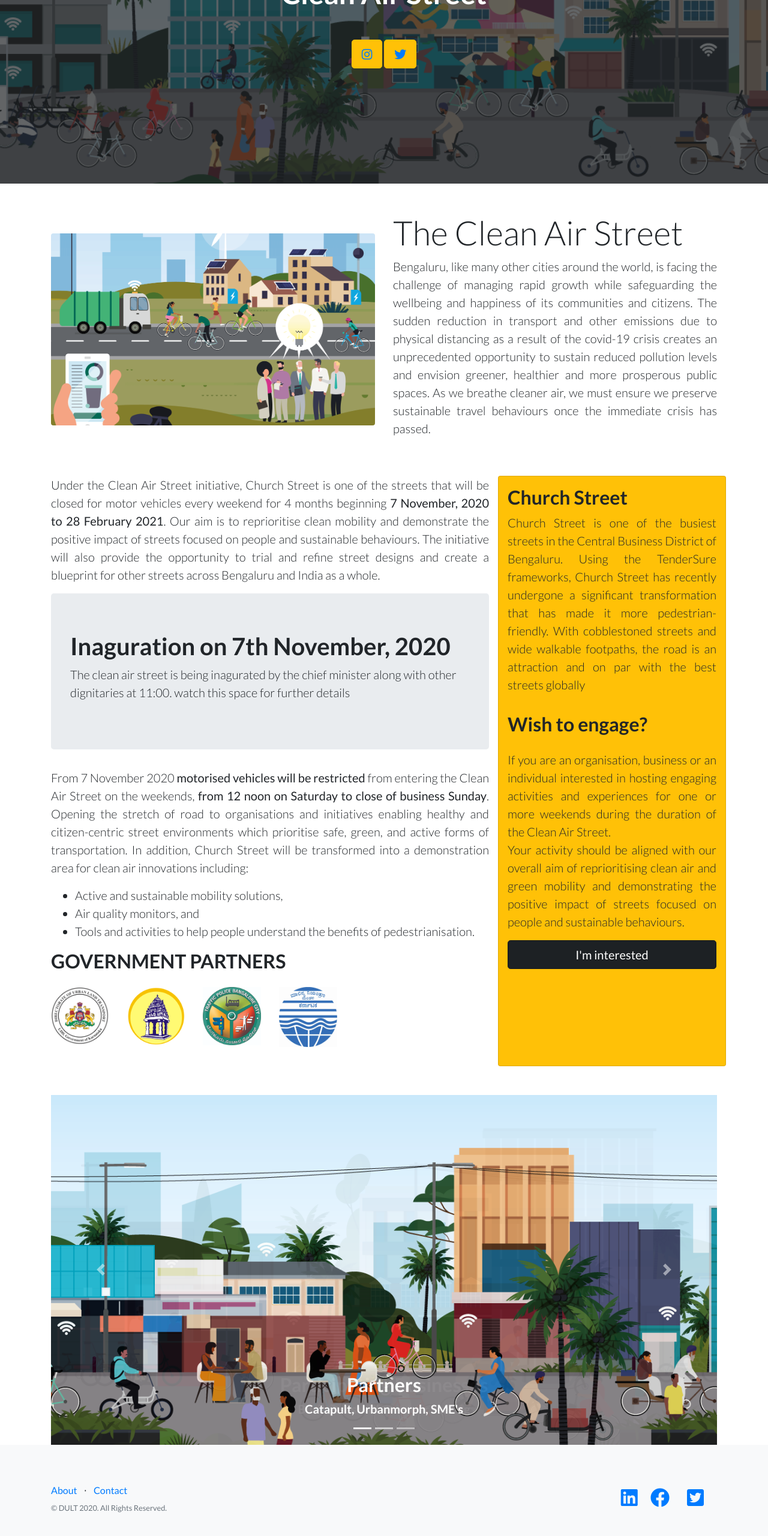
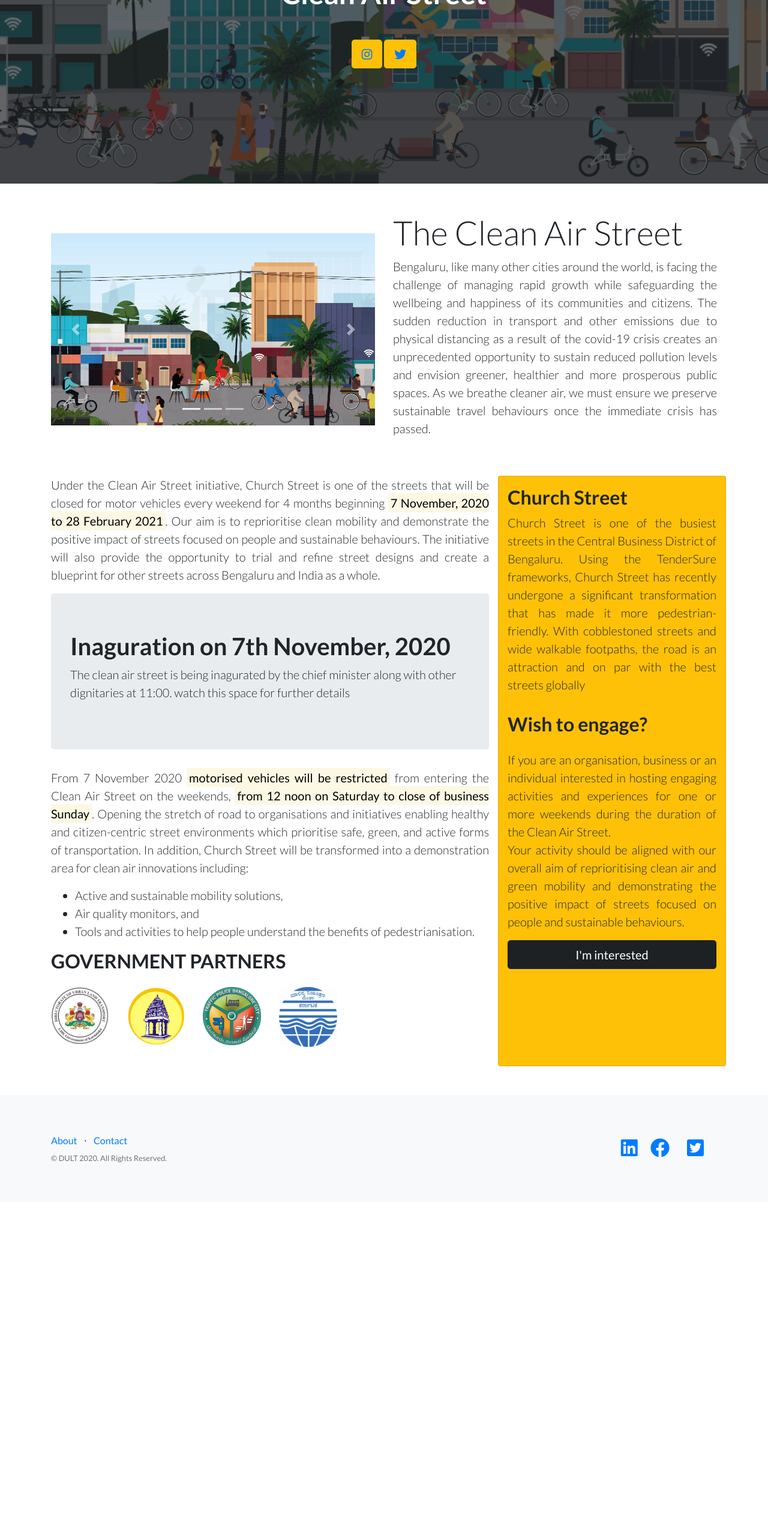
Before and after one commit to urbanmorph/cas, a website: page index.html in a window 1280 px wide. Shown: the part 232-2792 px from the top of the page at 60% size. After the commit the page ends 2236 px from the top, so only its background shows below. Drawn offline with nearby package versions, Linux system fonts and the light colour scheme.

Commit message:
Update index.html

```diff
--- a/index.html
+++ b/index.html
@@ -71,7 +71,35 @@
    <!-- Heading Row -->
     <div class="row align-items-center my-5">
       <div class="col-lg-6">
-        <img class="img-fluid rounded mb-4 mb-lg-0" src="img/iifca.png" style="width: 100%;height: 25vw;object-fit: cover;" alt="iifca">
+
+      	<div id="carouselIndicators" class="carousel slide carousel-fade" data-ride="carousel">
+		  <ol class="carousel-indicators">
+		    <li data-target="#carouselIndicators" data-slide-to="0" class="active"></li>
+		    <li data-target="#carouselIndicators" data-slide-to="1"></li>
+		    <li data-target="#carouselIndicators" data-slide-to="2"></li>
+		  </ol>
+		  <div class="carousel-inner">
+		    <div class="carousel-item active">
+		      <img class="d-block w-100"  style="width: 100%;height: 25vw;object-fit: cover;" src="img/masthead/ifCa_churchst_social1.png" alt="Partners">
+		    </div>
+		    <div class="carousel-item">
+		      <img class="d-block w-100" style="width: 100%;height: 25vw;object-fit: cover;" src="img/masthead/ifCa_churchst_social2.png" alt="Participating Businesses">
+		    </div>
+		    <div class="carousel-item">
+		      <img class="d-block w-100" style="width: 100%;height: 25vw;object-fit: cover;" src="img/masthead/ifCa_churchst_social3.png" alt="Activities">
+		    </div>
+		  </div>
+		  <a class="carousel-control-prev" href="#carouselIndicators" role="button" data-slide="prev">
+		    <span class="carousel-control-prev-icon" aria-hidden="true"></span>
+		    <span class="sr-only">Previous</span>
+		  </a>
+		  <a class="carousel-control-next" href="#carouselIndicators" role="button" data-slide="next">
+		    <span class="carousel-control-next-icon" aria-hidden="true"></span>
+		    <span class="sr-only">Next</span>
+		  </a>
+		</div>
+
+
       </div>
       <!-- /.col-lg-8 -->
       <div class="col-lg-6">
@@ -86,13 +114,13 @@
 
       <!-- left panel -->
       <div class="col-lg-8 text-align-top">
-       <p class="text-justify lead">Under the Clean Air Street initiative, Church Street is one of the streets that will be closed for motor vehicles every weekend for 4 months beginning <strong>7 November, 2020 to 28 February 2021</strong>. Our aim is to reprioritise clean mobility and demonstrate the positive impact of streets focused on people and sustainable behaviours. The initiative will also provide the opportunity to trial and refine street designs and create a blueprint for other streets across Bengaluru and India as a whole.
+       <p class="text-justify lead">Under the Clean Air Street initiative, Church Street is one of the streets that will be closed for motor vehicles every weekend for 4 months beginning <strong><mark>7 November, 2020 to 28 February 2021</mark></strong>. Our aim is to reprioritise clean mobility and demonstrate the positive impact of streets focused on people and sustainable behaviours. The initiative will also provide the opportunity to trial and refine street designs and create a blueprint for other streets across Bengaluru and India as a whole.
         </p>
         <div class="jumbotron">
 		    <h1 class="display-5">Inaguration on 7th November, 2020</h1>
 		    <p class="lead">The clean air street is being inagurated by the chief minister along with other dignitaries at 11:00. watch this space for further details</p>
 		  </div>
-        <p class="text-justify lead">From 7 November 2020 <strong>motorised vehicles will be restricted</strong> from entering the Clean Air Street on the weekends, <strong>from 12 noon on Saturday to close of business Sunday</strong>. Opening the stretch of road to organisations and initiatives enabling healthy and citizen-centric street environments which prioritise safe, green, and active forms of transportation. In addition, Church Street will be transformed into a demonstration area for clean air innovations including:
+        <p class="text-justify lead">From 7 November 2020 <strong><mark>motorised vehicles will be restricted</mark></strong> from entering the Clean Air Street on the weekends, <strong><mark>from 12 noon on Saturday to close of business Sunday</mark></strong>. Opening the stretch of road to organisations and initiatives enabling healthy and citizen-centric street environments which prioritise safe, green, and active forms of transportation. In addition, Church Street will be transformed into a demonstration area for clean air innovations including:
           <ul class="text-justify lead">
             <li>Active and sustainable mobility solutions,</li>
             <li>Air quality monitors, and</li>
@@ -148,45 +176,6 @@
 
     </div>
   <!-- /.row -->
-	<div id="carouselIndicators" class="carousel slide carousel-fade" data-ride="carousel">
-	  <ol class="carousel-indicators">
-	    <li data-target="#carouselIndicators" data-slide-to="0" class="active"></li>
-	    <li data-target="#carouselIndicators" data-slide-to="1"></li>
-	    <li data-target="#carouselIndicators" data-slide-to="2"></li>
-	  </ol>
-	  <div class="carousel-inner">
-	    <div class="carousel-item active">
-	      <img class="d-block w-100" src="img/masthead/ifCa_churchst_social1.png" alt="Partners">
-	      <div class="carousel-caption d-none d-md-block">
-		    <h2>Partners</h2>
-		    <h5>Catapult, Urbanmorph, SME's</h5>
-		  </div>
-	    </div>
-	    <div class="carousel-item">
-	      <img class="d-block w-100" src="img/masthead/ifCa_churchst_social2.png" alt="Participating Businesses">
-	      <div class="carousel-caption d-none d-md-block">
-		    <h2>Participating Businesses</h2>
-		    <h5>Businesses with outdoor seating</h5>
-		  </div>
-	    </div>
-	    <div class="carousel-item">
-	      <img class="d-block w-100" src="img/masthead/ifCa_churchst_social3.png" alt="Activities">
-	      <div class="carousel-caption d-none d-md-block">
-		    <h2>Other activities</h2>
-		    <h5>Collaborators - Bangalore Science Gallery, Jhatkaa, ESAF</h5>
-		  </div>
-	    </div>
-	  </div>
-	  <a class="carousel-control-prev" href="#carouselIndicators" role="button" data-slide="prev">
-	    <span class="carousel-control-prev-icon" aria-hidden="true"></span>
-	    <span class="sr-only">Previous</span>
-	  </a>
-	  <a class="carousel-control-next" href="#carouselIndicators" role="button" data-slide="next">
-	    <span class="carousel-control-next-icon" aria-hidden="true"></span>
-	    <span class="sr-only">Next</span>
-	  </a>
-	</div>
-
 
   </div>
   <!-- /.container -->
```
